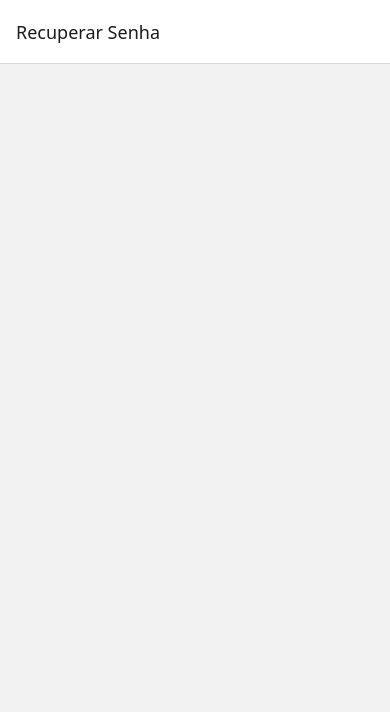
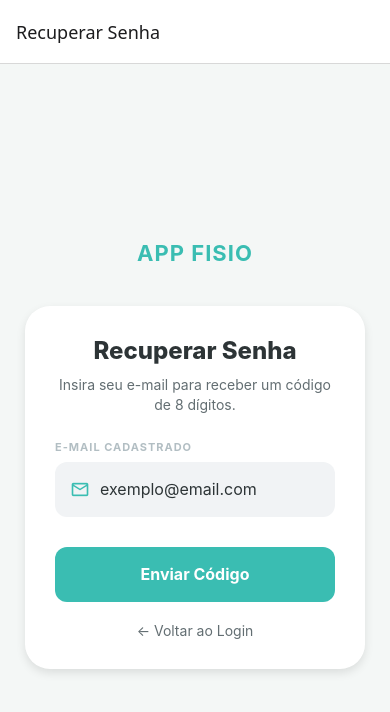
Before and after one commit to Luis-nand0/UceFisio, a React Native app: screen /Recover in a window 390 px wide. Shown: the top 712 px of the page. Built offline with nearby package versions, Linux system fonts and the light colour scheme.

Commit message:
Estilização tela de recover

```diff
--- a/App.js
+++ b/App.js
@@ -16,7 +16,7 @@ export default function App() {
         <Stack.Navigator initialRouteName="Recover">
         <Stack.Screen name="Home" component={HomeScreen} options={{ title: 'Página Inicial' }}/>
         <Stack.Screen name="Recover" component={RecoverScreen} options={{title: "Recuperar Senha"}} />
-        <Stack.Screen name="login" component={Login} />
+        <Stack.Screen name="Login" component={Login} />
       </Stack.Navigator>
     </NavigationContainer>
   );
--- a/screen/Login.js
+++ b/screen/Login.js
@@ -1,6 +1,6 @@
 import { useState } from "react";
 import { TouchableOpacity } from "react-native";
-import { TextInput, View } from "react-native-web";
+import { TextInput, View, Text } from "react-native-web";
 
 export default function Login({ navigation }){
     const [email, setEmail] = useState('')
@@ -19,9 +19,15 @@ export default function Login({ navigation }){
         <View>
             <TextInput placeholder="Email" onChangeText={setEmail}></TextInput>
             <TextInput placeholder="Senha" onChangeText={setSenha}></TextInput>
-            <TouchableOpacity onPress={sendLogin}>Entrar</TouchableOpacity>
-            <TouchableOpacity onPress={()=>{navigation.navitage('cadastro')}}>Não tem cadastro ? cadastre-se</TouchableOpacity>
-            <TouchableOpacity onPress={()=>{navigation.navitage('passRecover')}}>Recuperar senha</TouchableOpacity>
+            <TouchableOpacity onPress={sendLogin}>
+                <Text>Entrar</Text>
+            </TouchableOpacity>
+            <TouchableOpacity onPress={()=>{navigation.navigate('cadastro')}}>
+                <Text> Não tem cadastro ? cadastre-se </Text>
+            </TouchableOpacity>
+            <TouchableOpacity onPress={()=>{navigation.navigate('passRecover')}}>
+                <Text> Recuperar senha </Text>
+            </TouchableOpacity>
         </View>
     )
 }
--- a/screen/RecoverScreen.js
+++ b/screen/RecoverScreen.js
@@ -1,14 +1,171 @@
-import { useState } from "react";
-import { View, Text } from "react-native";
-import { TextInput } from "react-native";
+import React, { useState } from "react";
+import { StyleSheet, Text, TextInput, TouchableOpacity, View, SafeAreaView, ScrollView } from "react-native";
+// IMPORT DE ÍCONES
+import { MaterialCommunityIcons } from '@expo/vector-icons';
 
+export default function RecoverScreen({ navigation }) {
+    const [tela, setTela] = useState(1);
+    const [email, setEmail] = useState('');
+    const [newPassword, setNewPassword] = useState('');
+    const [code, setCode] = useState('');
 
-export default function RecoverScreen(){
+    // ESTADO PARA MOSTRAR/ESCONDER SENHA
+    const [esconderSenha, setEsconderSenha] = useState(true);
 
-    const [Recemail, setRecemail] = useState("");
+    const primaryColor = "#3abdb2";
 
-    <View>
-        <Text>Recuperar Senha</Text>
-        <TextInput></TextInput>
-    </View>
+    const enviarEmail = () => {
+        const mockUsuarios = ['teste@teste'];
+        const verificarUsuarios = mockUsuarios.includes(email.toLocaleLowerCase().trim());
+
+        if (verificarUsuarios) {
+            setTela(2);
+            setCode('');
+            setNewPassword('');
+        } else {
+            alert("E-mail não cadastrado!");
+        }
+    };
+
+    const alterarSenha = () => {
+        const validCode = "12345678";
+        if (code === validCode) {
+            alert("Senha alterada com sucesso!");
+            navigation.navigate('Login');
+        } else {
+            alert("Código inválido!");
+        }
+    };
+
+    return (
+        <SafeAreaView style={styles.container}>
+            <ScrollView contentContainerStyle={styles.scrollContainer}>
+
+                <View style={styles.header}>
+                    <Text style={[styles.brand, { color: primaryColor }]}>APP FISIO</Text>
+                </View>
+
+                <View style={styles.card}>
+                    <Text style={styles.title}>Recuperar Senha</Text>
+
+                    {tela === 1 ? (
+                        <View>
+                            <Text style={styles.subtitle}>Insira seu e-mail para receber um código de 8 dígitos.</Text>
+
+                            <Text style={styles.label}>E-MAIL CADASTRADO</Text>
+                            <View style={styles.inputContainer}>
+                                <MaterialCommunityIcons name="email-outline" size={20} color={primaryColor} style={styles.iconStyle} />
+                                <TextInput
+                                    style={styles.input}
+                                    placeholder="exemplo@email.com"
+                                    onChangeText={setEmail}
+                                    value={email}
+                                    keyboardType="email-address"
+                                    autoCapitalize="none"
+                                />
+                            </View>
+
+                            <TouchableOpacity style={[styles.button, { backgroundColor: primaryColor }]} onPress={enviarEmail}>
+                                <Text style={styles.buttonText}>Enviar Código</Text>
+                            </TouchableOpacity>
+
+                            <TouchableOpacity style={styles.linkButton} onPress={() => navigation.navigate('Login')}>
+                                <Text style={styles.linkText}>← Voltar ao Login</Text>
+                            </TouchableOpacity>
+                        </View>
+                    ) : (
+                        <View>
+                            <Text style={styles.subtitle}>Digite o código enviado e sua nova senha abaixo.</Text>
+
+                            <Text style={styles.label}>CÓDIGO DE ACESSO</Text>
+                            <View style={styles.inputContainer}>
+                                <MaterialCommunityIcons name="numeric-8-box-outline" size={20} color={primaryColor} style={styles.iconStyle} />
+                                <TextInput
+                                    style={styles.input}
+                                    placeholder="Digite o código"
+                                    onChangeText={setCode}
+                                    value={code}
+                                />
+                            </View>
+
+                            <Text style={styles.label}>NOVA SENHA</Text>
+                            <View style={styles.inputContainer}>
+                                <MaterialCommunityIcons name="lock-outline" size={20} color={primaryColor} style={styles.iconStyle} />
+                                <TextInput
+                                    style={styles.input}
+                                    placeholder="Nova Senha"
+                                    secureTextEntry={esconderSenha}
+                                    onChangeText={setNewPassword}
+                                    value={newPassword}
+                                />
+                                <TouchableOpacity
+                                    onPress={() => setEsconderSenha(!esconderSenha)}
+                                    style={styles.eyeButton}
+                                >
+                                    <MaterialCommunityIcons
+                                        name={esconderSenha ? "eye-off-outline" : "eye-outline"}
+                                        size={22}
+                                        color="#b2bec3"
+                                    />
+                                </TouchableOpacity>
+                            </View>
+
+                            <TouchableOpacity style={[styles.button, { backgroundColor: primaryColor }]} onPress={alterarSenha}>
+                                <Text style={styles.buttonText}>Confirmar Alteração</Text>
+                            </TouchableOpacity>
+
+                            <TouchableOpacity style={styles.linkButton} onPress={() => setTela(1)}>
+                                <Text style={styles.linkText}>Reenviar e-mail</Text>
+                            </TouchableOpacity>
+                        </View>
+                    )}
+                </View>
+
+            </ScrollView>
+        </SafeAreaView>
+    );
 }
+
+const styles = StyleSheet.create({
+    container: { flex: 1, backgroundColor: "#f4f7f6" },
+    scrollContainer: { flexGrow: 1, justifyContent: 'center', padding: 25 },
+    header: { alignItems: 'center', marginBottom: 40 },
+    brand: { fontSize: 22, fontWeight: 'bold', letterSpacing: 1 },
+    card: {
+        backgroundColor: '#ffffff', borderRadius: 25, padding: 30,
+        elevation: 5, shadowColor: '#000', shadowOffset: { width: 0, height: 4 },
+        shadowOpacity: 0.1, shadowRadius: 10
+    },
+    title: { fontSize: 24, fontWeight: '800', color: '#2d3436', textAlign: 'center', marginBottom: 10 },
+    subtitle: { fontSize: 14, color: '#636e72', textAlign: 'center', marginBottom: 25, lineHeight: 20 },
+    label: { fontSize: 11, fontWeight: 'bold', color: '#b2bec3', marginBottom: 8, letterSpacing: 1 },
+
+    // CONTAINER PARA INPUTS COM ÍCONES
+    inputContainer: {
+        flexDirection: 'row',
+        alignItems: 'center',
+        backgroundColor: '#f1f3f5',
+        borderRadius: 12,
+        marginBottom: 20,
+        paddingHorizontal: 15,
+    },
+    iconStyle: {
+        marginRight: 10,
+    },
+    input: {
+        flex: 1,
+        height: 55,
+        fontSize: 16,
+        color: '#2d3436',
+    },
+    eyeButton: {
+        paddingLeft: 10,
+    },
+
+    button: { height: 55, borderRadius: 12, justifyContent: 'center', alignItems: 'center', marginTop: 10 },
+    buttonText: { color: '#fff', fontSize: 16, fontWeight: 'bold' },
+    linkButton: { marginTop: 20, alignItems: 'center' },
+    linkText: { color: '#636e72', fontSize: 14 },
+    footer: { marginTop: 50, alignItems: 'center' },
+    footerText: { fontSize: 10, color: '#b2bec3', letterSpacing: 1 }
+});
```
